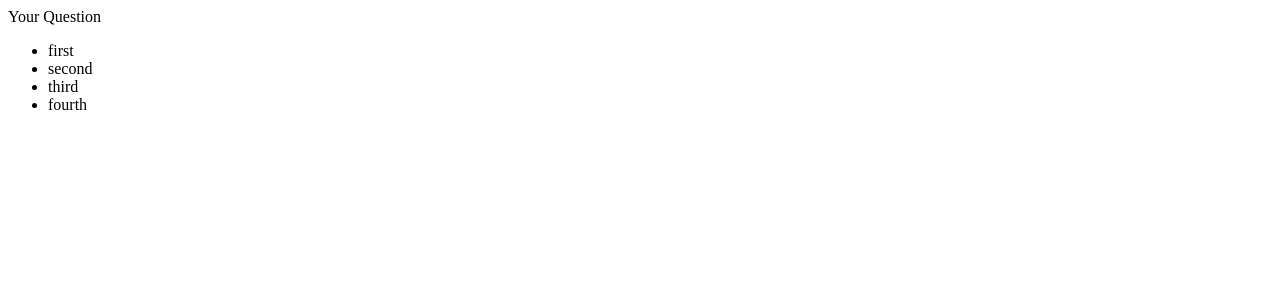
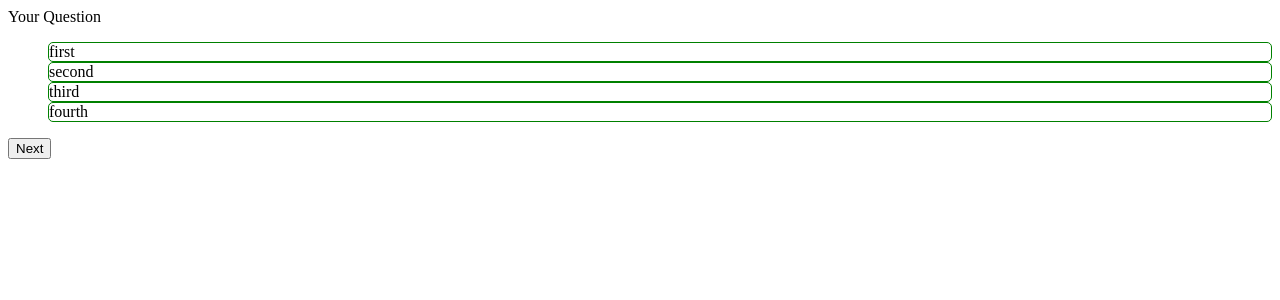
Before and after one commit to v-yelina/lingua-talk, an Angular app: page /choose-one in a window 1280 px wide. Shown: the top 300 px of the page. Built offline with nearby package versions, Linux system fonts and the light colour scheme.

Commit message:
feat: create interface for answers

```diff
--- a/src/app/components/choose-one/choose-one.component.html
+++ b/src/app/components/choose-one/choose-one.component.html
@@ -1,6 +1,7 @@
-<section class="choose-one-card">
+<div class="game-card">
   <div class="question">Your Question</div>
-  <ul class="answers">
-    <li *ngFor="let currentAnswer of answersList">{{currentAnswer[0]}}</li>
+  <ul class="answers-list">
+    <li *ngFor="let currentAnswer of answersList" class="answer">{{currentAnswer.value}}</li>
   </ul>
-</section>
+  <button class="btn btn-next">Next</button>
+</div>
--- a/src/app/components/choose-one/choose-one.component.scss
+++ b/src/app/components/choose-one/choose-one.component.scss
@@ -0,0 +1,21 @@
+.choose-one-card {
+  width: 30%;
+  margin: auto;
+  border: 2px solid black;
+  border-radius: 10px;
+  padding: 10px;
+  display: flex;
+  flex-direction: column;
+  justify-content: center;
+  align-items: center;
+}
+
+.answers-list {
+  align-self: stretch;
+  list-style: none;
+}
+
+.answer {
+  border: 1px solid green;
+  border-radius: 5px;
+}
--- a/src/app/components/choose-one/choose-one.component.ts
+++ b/src/app/components/choose-one/choose-one.component.ts
@@ -1,4 +1,5 @@
 import { Component, OnInit } from '@angular/core';
+import { Answer } from 'src/app/models/answer.interface';
 
 @Component({
   selector: 'app-choose-one',
@@ -6,7 +7,11 @@ import { Component, OnInit } from '@angular/core';
   styleUrls: ['./choose-one.component.scss']
 })
 export class ChooseOneComponent implements OnInit {
-  answersList: [string, boolean][] = [['first', true], ['second', false], ['third', false], ['fourth', false]];
+  answersList: Answer[] = [{ value: 'first', isCorrect: true }, { value: 'second', isCorrect: false }, {
+    value: 'third', isCorrect: false
+  }, {
+    value: 'fourth', isCorrect: false
+  }];
 
   constructor() { }
 
--- /dev/null
+++ b/src/app/models/answer.interface.ts
@@ -0,0 +1,4 @@
+export interface Answer {
+  value: string;
+  isCorrect: boolean;
+}
```
